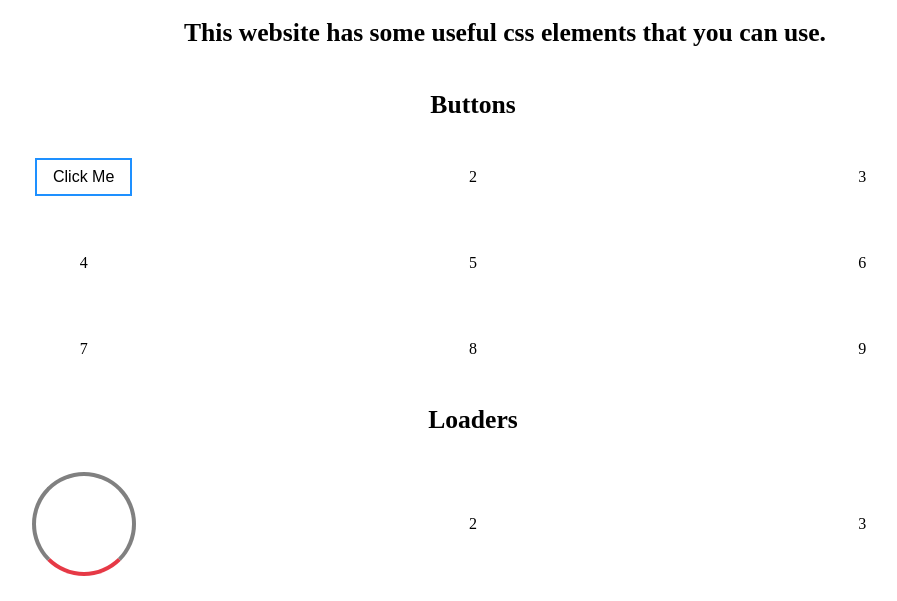
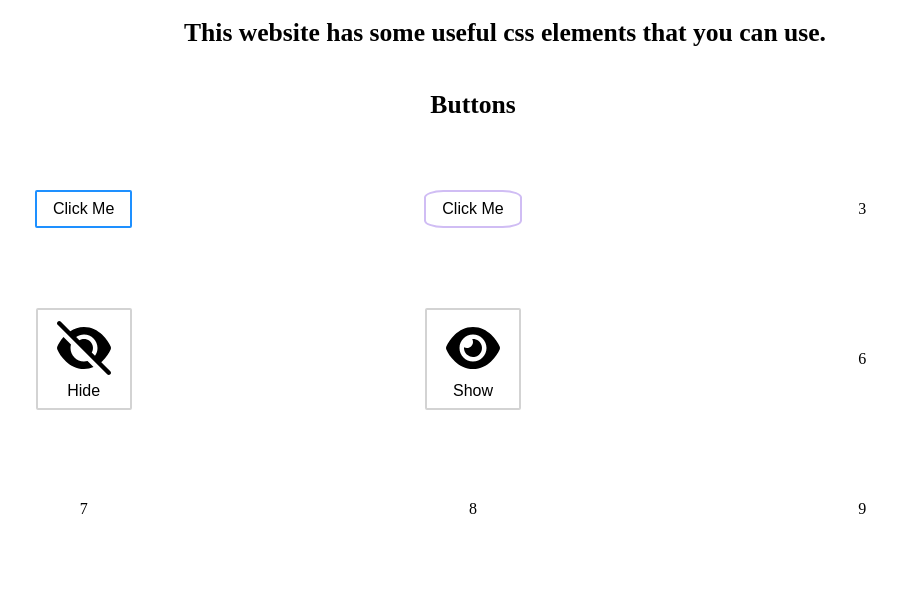
Before and after one commit to ayan-adhikari/Useful-CSS-Elements, a plain HTML site: page index.html in a window 1280 px wide. Shown: the part 119-720 px from the top of the page, without its empty margins (111-1008 px from the left). Drawn offline with Linux system fonts and the light colour scheme; a web font is replaced by a local one.

Commit message:
Feat: add buttons no. 2, 4 and 5

```diff
--- a/buttons.css
+++ b/buttons.css
@@ -1,16 +1,19 @@
+/*--------------------------------------------------------------------------------------------*/
+/*Button 1 (dodgerblue)*/
 .button-1 {
   /*Background/Border styling*/
   background-color: white;
   border-style: solid;
   border-width: 0.125rem;
   border-color: dodgerblue;
+  border-radius: 0.125rem;
   /*Padding/Text styling*/
   padding: 0.5rem 1rem;
   font-size: 1rem;
   /*Transition durations*/
   transition:
-    background-color 1.25s ease-in-out,
-    color 1.25s ease-in-out,
+    background-color 0.50s ease-in-out,
+    color 0.50s ease-in-out,
     transform 0.05s ease-in-out;
   /*Width/Height styling*/
   width: auto;
@@ -25,3 +28,101 @@
 .button-1:active {
   transform: scale(0.9);
 }
+/*--------------------------------------------------------------------------------------------*/
+/*Button 2 (light purple)*/
+.button-2 {
+  /*Background/Border styling*/
+  background-color: white;
+  border-style: solid;
+  border-width: 0.125rem;
+  border-color: #d0bdf4;
+  border-radius: 20%;
+  /*Padding/Text styling*/
+  padding: 0.5rem 1rem;
+  font-size: 1rem;
+  /*Transition durations*/
+  transition:
+    background-color 0.75s ease-in-out,
+    color 0.75s ease-in-out,
+    transform 0.1s ease-in-out;
+  /*Width/Height styling*/
+  width: auto;
+  height: auto;
+}
+.button-2:hover {
+  /*Cursor styling*/
+  cursor: pointer;
+  background-color: #d0bdf4;
+  color: white;
+}
+.button-2:active {
+  transform: scale(0.9);
+}
+/*--------------------------------------------------------------------------------------------*/
+/*Button 4(Hide button)*/
+.button-4 {
+  /*Background/Border styling*/
+  background-color: white;
+  border-style: solid;
+  border-width: 0.125rem;
+  border-color: lightgray;
+  border-radius: 0.125rem;
+  /*Padding/Text styling*/
+  padding: 0.5rem 1rem;
+  font-size: 1rem;
+  /*Transition durations*/
+  transition:
+    background-color 0.25s ease-in-out,
+    color 0.25s ease-in-out,
+    transform 0.05s ease-in-out;
+  /*Width/Height styling*/
+  width: auto;
+  height: auto;
+}
+.button-4:hover {
+  /*Cursor styling*/
+  cursor: pointer;
+  background-color: lightgray;
+  color: white;
+}
+.button-4:active {
+  transform: scale(0.9);
+}
+/*Adding fixed width for consistency*/
+.button-4 {
+  width: 6rem;
+}
+/*--------------------------------------------------------------------------------------------*/
+/*Button 5 (Show button)*/
+.button-5 {
+  /*Background/Border styling*/
+  background-color: white;
+  border-style: solid;
+  border-width: 0.125rem;
+  border-color: lightgray;
+  border-radius: 0.125rem;
+  /*Padding/Text styling*/
+  padding: 0.5rem 1rem;
+  font-size: 1rem;
+  /*Transition durations*/
+  transition:
+    background-color 0.25s ease-in-out,
+    color 0.25s ease-in-out,
+    transform 0.05s ease-in-out;
+  /*Width/Height styling*/
+  width: auto;
+  height: auto;
+}
+.button-5:hover {
+  /*Cursor styling*/
+  cursor: pointer;
+  background-color: lightgray;
+  color: white;
+}
+.button-5:active {
+  transform: scale(0.9);
+}
+/*Adding fixed width for consistency*/
+.button-5 {
+  width: 6rem;
+}
--- a/index.html
+++ b/index.html
@@ -35,10 +35,24 @@
                         <button class="button-1"><span class="button-1-text">Click Me</span></button>
                     </div>
                 </div>
-                <div class="grid-item flexbox">2</div>
+                <div class="grid-item flexbox">
+                    <div>
+                        <button class="button-2"><span class="button-2-text">Click Me</span></button>
+                    </div>
+                </div>
                 <div class="grid-item flexbox">3</div>
-                <div class="grid-item flexbox">4</div>
-                <div class="grid-item flexbox">5</div>
+                <div class="grid-item flexbox">
+                    <button class="button-4">
+                        <svg xmlns="http://www.w3.org/2000/svg" viewBox="0 0 640 640"><!--!Font Awesome Free v7.1.0 by @fontawesome - https://fontawesome.com License - https://fontawesome.com/license/free Copyright 2026 Fonticons, Inc.--><path d="M73 39.1C63.6 29.7 48.4 29.7 39.1 39.1C29.8 48.5 29.7 63.7 39 73.1L567 601.1C576.4 610.5 591.6 610.5 600.9 601.1C610.2 591.7 610.3 576.5 600.9 567.2L504.5 470.8C507.2 468.4 509.9 466 512.5 463.6C559.3 420.1 590.6 368.2 605.5 332.5C608.8 324.6 608.8 315.8 605.5 307.9C590.6 272.2 559.3 220.2 512.5 176.8C465.4 133.1 400.7 96.2 319.9 96.2C263.1 96.2 214.3 114.4 173.9 140.4L73 39.1zM236.5 202.7C260 185.9 288.9 176 320 176C399.5 176 464 240.5 464 320C464 351.1 454.1 379.9 437.3 403.5L402.6 368.8C415.3 347.4 419.6 321.1 412.7 295.1C399 243.9 346.3 213.5 295.1 227.2C286.5 229.5 278.4 232.9 271.1 237.2L236.4 202.5zM357.3 459.1C345.4 462.3 332.9 464 320 464C240.5 464 176 399.5 176 320C176 307.1 177.7 294.6 180.9 282.7L101.4 203.2C68.8 240 46.4 279 34.5 307.7C31.2 315.6 31.2 324.4 34.5 332.3C49.4 368 80.7 420 127.5 463.4C174.6 507.1 239.3 544 320.1 544C357.4 544 391.3 536.1 421.6 523.4L357.4 459.2z"/></svg>
+                        <span class="button-4-text">Hide</span>
+                    </button>
+                    </div>
+                <div class="grid-item flexbox">
+                    <button class="button-5">
+                        <svg xmlns="http://www.w3.org/2000/svg" viewBox="0 0 640 640"><!--!Font Awesome Free v7.1.0 by @fontawesome - https://fontawesome.com License - https://fontawesome.com/license/free Copyright 2026 Fonticons, Inc.--><path d="M320 96C239.2 96 174.5 132.8 127.4 176.6C80.6 220.1 49.3 272 34.4 307.7C31.1 315.6 31.1 324.4 34.4 332.3C49.3 368 80.6 420 127.4 463.4C174.5 507.1 239.2 544 320 544C400.8 544 465.5 507.2 512.6 463.4C559.4 419.9 590.7 368 605.6 332.3C608.9 324.4 608.9 315.6 605.6 307.7C590.7 272 559.4 220 512.6 176.6C465.5 132.9 400.8 96 320 96zM176 320C176 240.5 240.5 176 320 176C399.5 176 464 240.5 464 320C464 399.5 399.5 464 320 464C240.5 464 176 399.5 176 320zM320 256C320 291.3 291.3 320 256 320C244.5 320 233.7 317 224.3 311.6C223.3 322.5 224.2 333.7 227.2 344.8C240.9 396 293.6 426.4 344.8 412.7C396 399 426.4 346.3 412.7 295.1C400.5 249.4 357.2 220.3 311.6 224.3C316.9 233.6 320 244.4 320 256z"/></svg>
+                        <span class="button-5-text">Show</span>
+                    </button>
+                </div>
                 <div class="grid-item flexbox">6</div>
                 <div class="grid-item flexbox">7</div>
                 <div class="grid-item flexbox">8</div>
```
